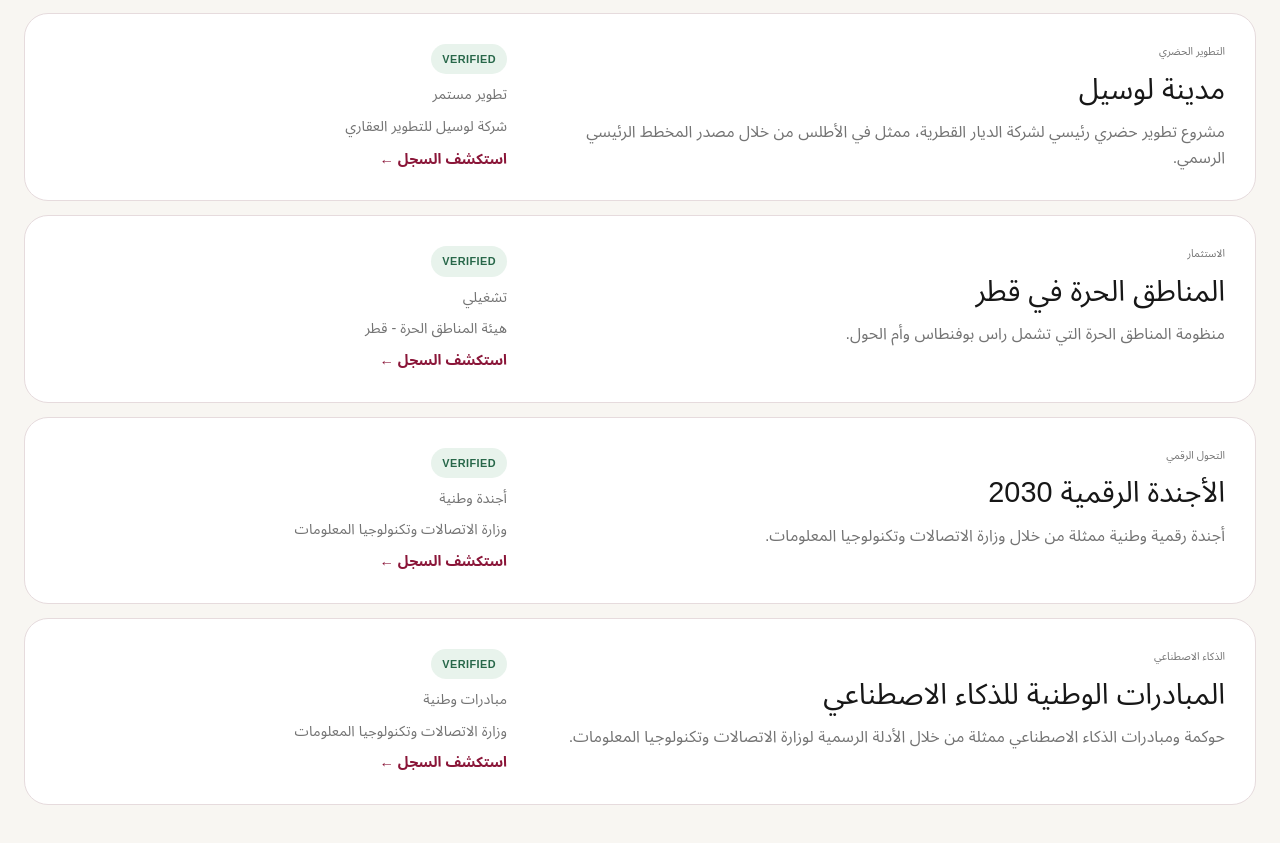
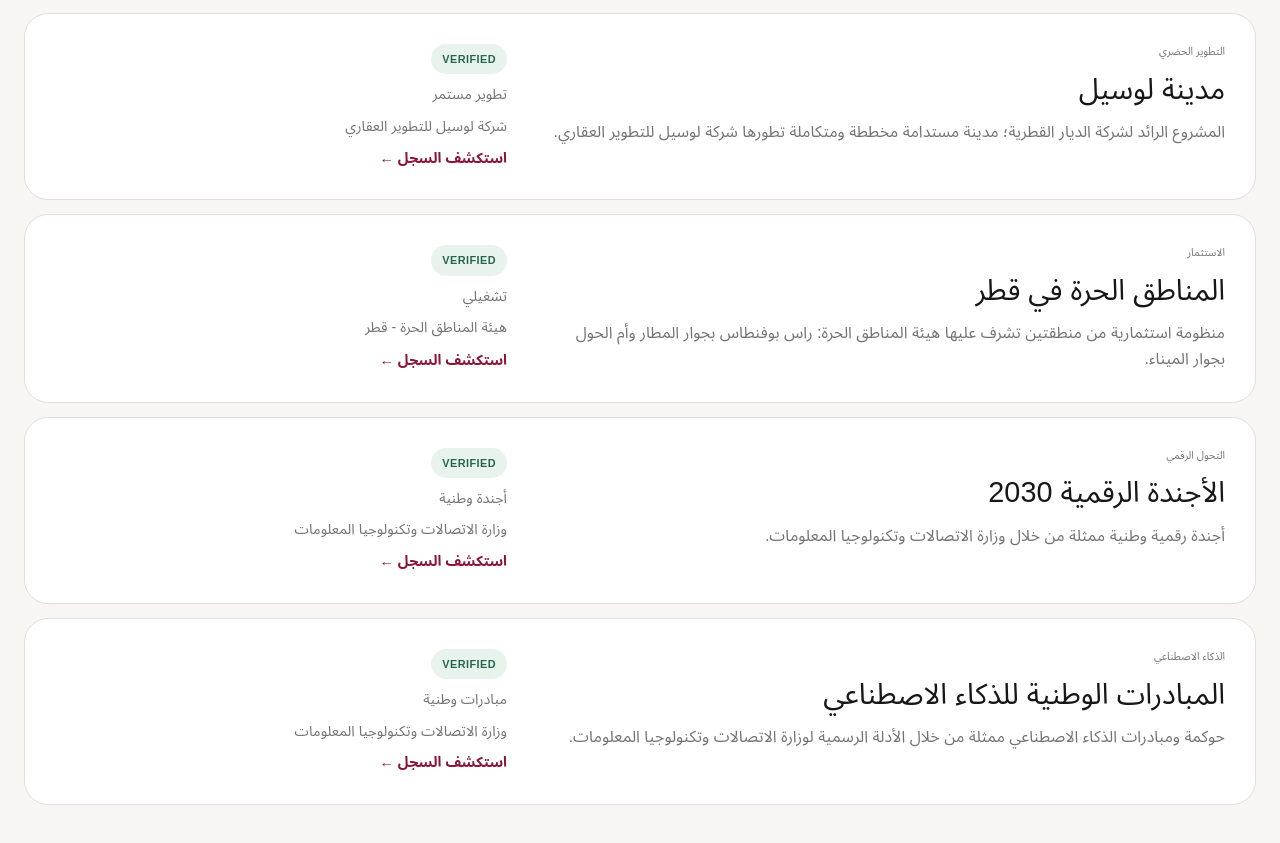
Before and after one commit to 1993bamrhol/qatar-atlas, a Next.js app: page /ar/projects in a window 1280 px wide. Shown: the part 1863-2706 px from the top of the page. Built offline with nearby package versions, Linux system fonts and the light colour scheme.

Commit message:
feat(content): localize Lusail and free zones evidence

```diff
--- a/data/projects-ar.ts
+++ b/data/projects-ar.ts
@@ -5,8 +5,8 @@ import type {Project} from "@/data/projects";export type ArabicProjectView={name
 "north-field-expansion":{name:"توسعة حقل الشمال",sector:"الطاقة",status:"برنامج توسعة",summary:"توسعة مرحلية للغاز الطبيعي المسال تنفذها قطر للطاقة، مع عرض أهداف السعة ضمن سياق المرحلة والزمن.",operator:"قطر للطاقة",sourceLabel:"قطر للطاقة · الغاز الطبيعي المسال",facts:{"Baseline capacity":["السعة الأساسية","77 مليون طن سنويًا"],"NFE target":["هدف حقل الشمال الشرقي","110 ملايين طن سنويًا"],"NFS target":["هدف حقل الشمال الجنوبي","126 مليون طن سنويًا"],"NFW target":["هدف حقل الشمال الغربي","142 مليون طن سنويًا بحلول نهاية 2030"]},milestones:{"NFE":"المرحلة الأولى تستهدف 110 ملايين طن سنويًا","NFS":"المرحلة الثانية تستهدف 126 مليون طن سنويًا","NFW · end 2030":"المرحلة الثالثة تستهدف 142 مليون طن سنويًا"},relationships:{"QatarEnergy":{label:"قطر للطاقة",note:"تذكر قطر للطاقة أنها تنفذ مشاريع توسعة الغاز الطبيعي المسال في حقل الشمال."}}},
 "hamad-port":{name:"ميناء حمد",sector:"الخدمات اللوجستية",status:"تشغيلي",summary:"ميناء تجاري رئيسي تديره مواني قطر تحت إشراف وزارة المواصلات.",operator:"مواني قطر",sourceLabel:"مواني قطر · ميناء حمد",milestones:{"Dec 2016":"بدء العمليات التشغيلية","5 Sep 2017":"الافتتاح الرسمي"},facts:{"Annual capacity":["السعة السنوية","7.5 مليون حاوية نمطية"],"Manager":["المدير","مواني قطر"],"Supervision":["الإشراف","وزارة المواصلات"]},places:{"Hamad Port":"ميناء حمد","Umm Al Houl":"أم الحول"},relationships:{"Mwani Qatar":{label:"مواني قطر",note:"تذكر مواني قطر أنها تدير ميناء حمد."},"Ministry of Transport":{label:"وزارة المواصلات",note:"تذكر مواني قطر أن الميناء يقع تحت إشراف وزارة المواصلات."},"Qatar National Vision 2030":{label:"رؤية قطر الوطنية 2030",note:"تصف مواني قطر الميناء بأنه تجسيد مادي طويل الأجل لرؤية قطر الوطنية 2030."}}},
 "hamad-international-airport":{name:"مطار حمد الدولي",sector:"الطيران",status:"تشغيلي",summary:"مركز الطيران الدولي في قطر؛ انتقلت جميع عمليات شركات الطيران إلى المطار في 27 مايو 2014.",operator:"مطار حمد الدولي",sourceLabel:"الخطوط الجوية القطرية · التشغيل الكامل لمطار حمد الدولي",milestones:{"30 Apr 2014":"الافتتاح الأولي مع بدء تشغيل مجموعة من شركات الطيران","27 May 2014":"انتقال جميع عمليات شركات الطيران إلى مطار حمد الدولي"},facts:{"Full operations":["التشغيل الكامل","27 مايو 2014"],"Opening design capacity":["السعة التصميمية عند الافتتاح","30 مليون مسافر سنويًا"],"Airport area":["مساحة المطار","29 كم²"]},places:{Doha:"الدوحة","Hamad International Airport":"مطار حمد الدولي","Ras Bufontas":"راس بوفنطاس"},relationships:{"Qatar Airways":{label:"الخطوط الجوية القطرية",note:"نقلت الخطوط الجوية القطرية كامل عمليات مركزها إلى مطار حمد الدولي في 27 مايو 2014."}}},
-"lusail-city":{name:"مدينة لوسيل",sector:"التطوير الحضري",status:"تطوير مستمر",summary:"مشروع تطوير حضري رئيسي لشركة الديار القطرية، ممثل في الأطلس من خلال مصدر المخطط الرئيسي الرسمي.",operator:"شركة لوسيل للتطوير العقاري",sourceLabel:"لوسيل · المخطط الرئيسي"},
-"qatar-free-zones":{name:"المناطق الحرة في قطر",sector:"الاستثمار",status:"تشغيلي",summary:"منظومة المناطق الحرة التي تشمل راس بوفنطاس وأم الحول.",operator:"هيئة المناطق الحرة - قطر",sourceLabel:"هيئة المناطق الحرة - قطر · المناطق الحرة"},
+"lusail-city":{name:"مدينة لوسيل",sector:"التطوير الحضري",status:"تطوير مستمر",summary:"المشروع الرائد لشركة الديار القطرية؛ مدينة مستدامة مخططة ومتكاملة تطورها شركة لوسيل للتطوير العقاري.",operator:"شركة لوسيل للتطوير العقاري",sourceLabel:"لوسيل · المخطط الرئيسي",facts:{"Development area":["مساحة التطوير","38 كم²"],"Districts":["المناطق","19"],"Planned residents":["السكان المخطط لهم","أكثر من 200 ألف"],"Planned workforce":["القوى العاملة المخطط لها","170 ألفًا"]},places:{Lusail:"لوسيل","North of Doha":"شمال الدوحة"},relationships:{"Qatari Diar":{label:"الديار القطرية",note:"تحدد مواد المخطط الرئيسي الرسمية مدينة لوسيل بوصفها المشروع الرائد لشركة الديار القطرية."},"Qatar National Vision 2030":{label:"رؤية قطر الوطنية 2030",note:"ينص المصدر الرسمي للوسيل على أن المدينة تجسد رؤية قطر الوطنية 2030 في مجال التطوير العقاري."}}},
+"qatar-free-zones":{name:"المناطق الحرة في قطر",sector:"الاستثمار",status:"تشغيلي",summary:"منظومة استثمارية من منطقتين تشرف عليها هيئة المناطق الحرة: راس بوفنطاس بجوار المطار وأم الحول بجوار الميناء.",operator:"هيئة المناطق الحرة - قطر",sourceLabel:"هيئة المناطق الحرة - قطر · المناطق الحرة",milestones:{"2018":"إنشاء هيئة المناطق الحرة في قطر"},facts:{"Free zones":["المناطق الحرة","2"],"Ras Bufontas":["راس بوفنطاس","4 كم² · منطقة المطار الحرة"],"Umm Alhoul":["أم الحول","32 كم² · منطقة الميناء الحرة"],"Authority":["الجهة المشرفة","هيئة المناطق الحرة في قطر"]},places:{"Ras Bufontas":"راس بوفنطاس","Hamad International Airport":"مطار حمد الدولي","Umm Al Houl":"أم الحول","Hamad Port":"ميناء حمد"},relationships:{"Qatar Free Zones Authority":{label:"هيئة المناطق الحرة في قطر",note:"تذكر الهيئة أنها تشرف على المناطق الحرة في قطر وتنظمها."},"Hamad International Airport":{label:"مطار حمد الدولي",note:"تُعرّف راس بوفنطاس بأنها منطقة المطار الحرة المجاورة لمطار حمد الدولي."},"Hamad Port":{label:"ميناء حمد",note:"تُعرّف أم الحول بأنها منطقة الميناء الحرة الواقعة بجوار ميناء حمد."}}},
 "digital-agenda-2030":{name:"الأجندة الرقمية 2030",sector:"التحول الرقمي",status:"أجندة وطنية",summary:"أجندة رقمية وطنية ممثلة من خلال وزارة الاتصالات وتكنولوجيا المعلومات.",operator:"وزارة الاتصالات وتكنولوجيا المعلومات",sourceLabel:"وزارة الاتصالات وتكنولوجيا المعلومات · الأجندة الرقمية 2030"},
 "national-ai-initiatives":{name:"المبادرات الوطنية للذكاء الاصطناعي",sector:"الذكاء الاصطناعي",status:"مبادرات وطنية",summary:"حوكمة ومبادرات الذكاء الاصطناعي ممثلة من خلال الأدلة الرسمية لوزارة الاتصالات وتكنولوجيا المعلومات.",operator:"وزارة الاتصالات وتكنولوجيا المعلومات",sourceLabel:"وزارة الاتصالات وتكنولوجيا المعلومات · لجنة الذكاء الاصطناعي"}};
 export function getArabicProject(project:Project){return projectsAr[project.slug]}
```
